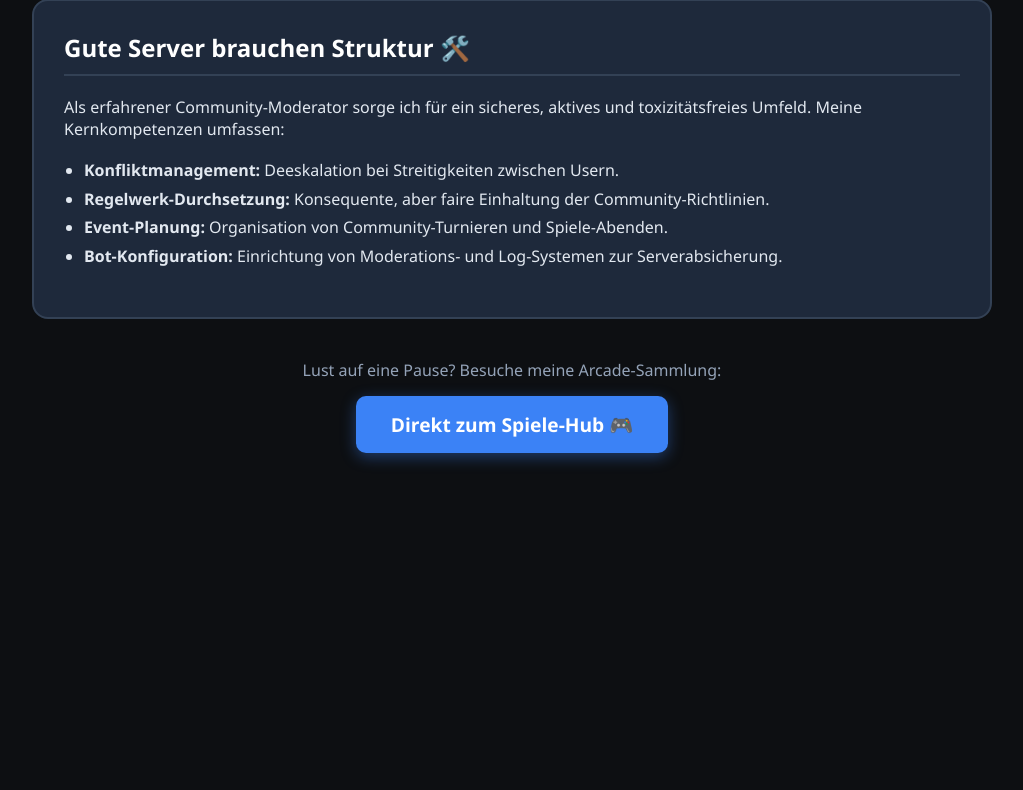
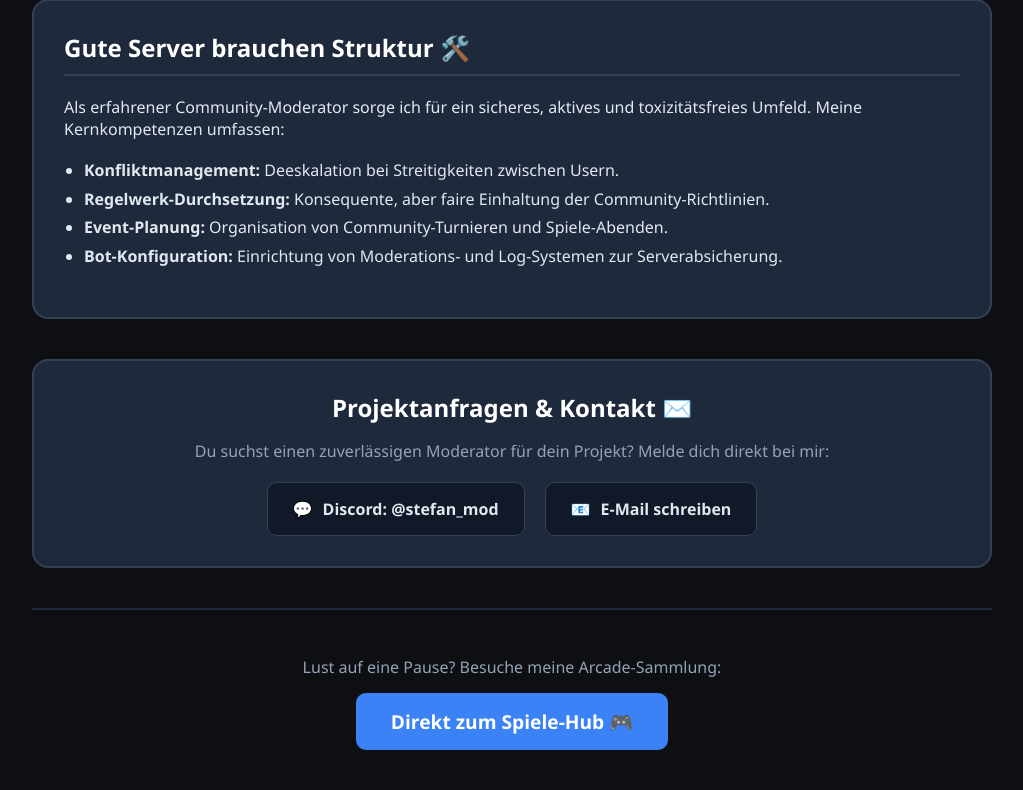
Before and after one commit to GotUrBack-Public/stefan-website, a Flask app: page / in a window 1280 px wide. Shown: the part 573-1363 px from the top of the page, without its empty margins (128-1151 px from the left). Before the commit the page ends 1038 px from the top, so only its background shows below. Run offline with Flask 3, Linux system fonts and the light colour scheme.

Commit message:
Update index.html

```diff
--- a/templates/index.html
+++ b/templates/index.html
@@ -163,9 +163,55 @@
             color: #e2e8f0;
         }
 
+        /* Neue Kontakt-Box */
+        .contact-section {
+            background-color: #1e293b;
+            border: 2px solid #334155;
+            border-radius: 16px;
+            padding: 30px;
+            margin-bottom: 40px;
+            text-align: center;
+        }
+
+        .contact-section h2 {
+            color: #ffffff;
+            margin-top: 0;
+            margin-bottom: 15px;
+        }
+
+        .contact-grid {
+            display: flex;
+            justify-content: center;
+            gap: 20px;
+            flex-wrap: wrap;
+            margin-top: 20px;
+        }
+
+        .contact-method {
+            background-color: #111827;
+            border: 1px solid #334155;
+            padding: 15px 25px;
+            border-radius: 10px;
+            color: #e2e8f0;
+            text-decoration: none;
+            font-weight: bold;
+            display: flex;
+            align-items: center;
+            gap: 10px;
+            transition: all 0.2s ease;
+        }
+
+        .contact-method:hover {
+            border-color: #3b82f6;
+            transform: translateY(-2px);
+            box-shadow: 0 4px 12px rgba(59, 130, 246, 0.2);
+        }
+
         .cta-box {
             text-align: center;
-            margin-top: 20px;
+            margin-top: 40px;
+            border-top: 2px solid #1e293b;
+            padding-top: 30px;
         }
 
         .cta-link {
@@ -177,7 +223,7 @@
             font-weight: bold;
             font-size: 1.2rem;
             border-radius: 10px;
-            box-shadow: 0 4px 15px rgba(59, 130, 246, 0.4);
+            box-shadow: 0 4px 15 rgba(59, 130, 246, 0.4);
             transition: transform 0.2s, background-color 0.2s;
         }
 
@@ -189,7 +235,6 @@
 </head>
 <body>
 
-    <!-- Die geforderte Navbar mit dem Spiele-Hub-Button -->
     <nav class="navbar">
         <a href="/" class="logo">✦ STEFAN</a>
         <div class="nav-links">
@@ -199,7 +244,6 @@
     </nav>
 
     <div class="container">
-        <!-- Deine Mod-Tätigkeiten & Statistiken -->
         <div class="header-box">
             <h1>Game & Community Management</h1>
             <p>Offizielle Portfolio-Zentrale & Mod-Tätigkeiten</p>
@@ -234,7 +278,24 @@
             </ul>
         </div>
 
-        <!-- Weiterleitung zum Spiele-Hub unten -->
+        <!-- Neue, fette Kontakt-Zentrale -->
+        <div class="contact-section">
+            <h2>Projektanfragen & Kontakt ✉️</h2>
+            <p style="color: #94a3b8;">Du suchst einen zuverlässigen Moderator für dein Projekt? Melde dich direkt bei mir:</p>
+
+            <div class="contact-grid">
+                <!-- Discord Kontakt -->
+                <a href="https://discord.com" target="_blank" class="contact-method">
+                    <span>💬</span> Discord: @stefan_mod
+                </a>
+
+                <!-- E-Mail Kontakt -->
+                <a href="mailto:deine-email@beispiel.de" class="contact-method">
+                    <span>📧</span> E-Mail schreiben
+                </a>
+            </div>
+        </div>
+
         <div class="cta-box">
             <p style="color: #94a3b8; margin-bottom: 15px;">Lust auf eine Pause? Besuche meine Arcade-Sammlung:</p>
             <a href="/spiele-hub" class="cta-link">Direkt zum Spiele-Hub 🎮</a>
```
